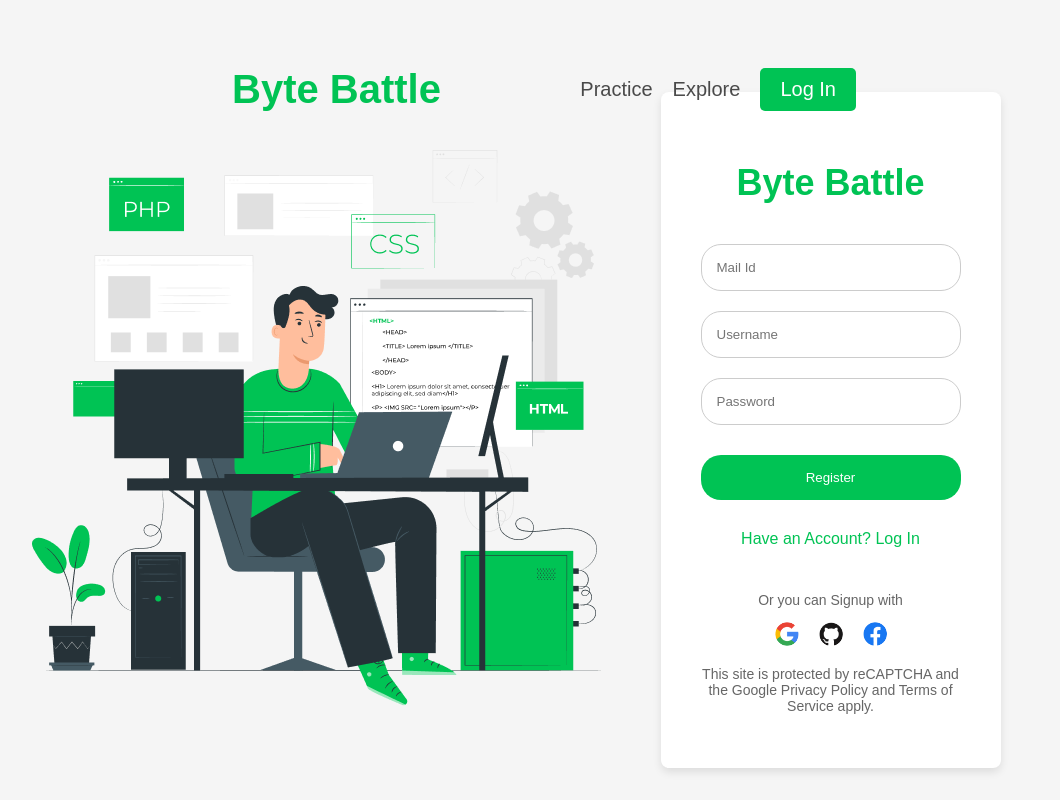
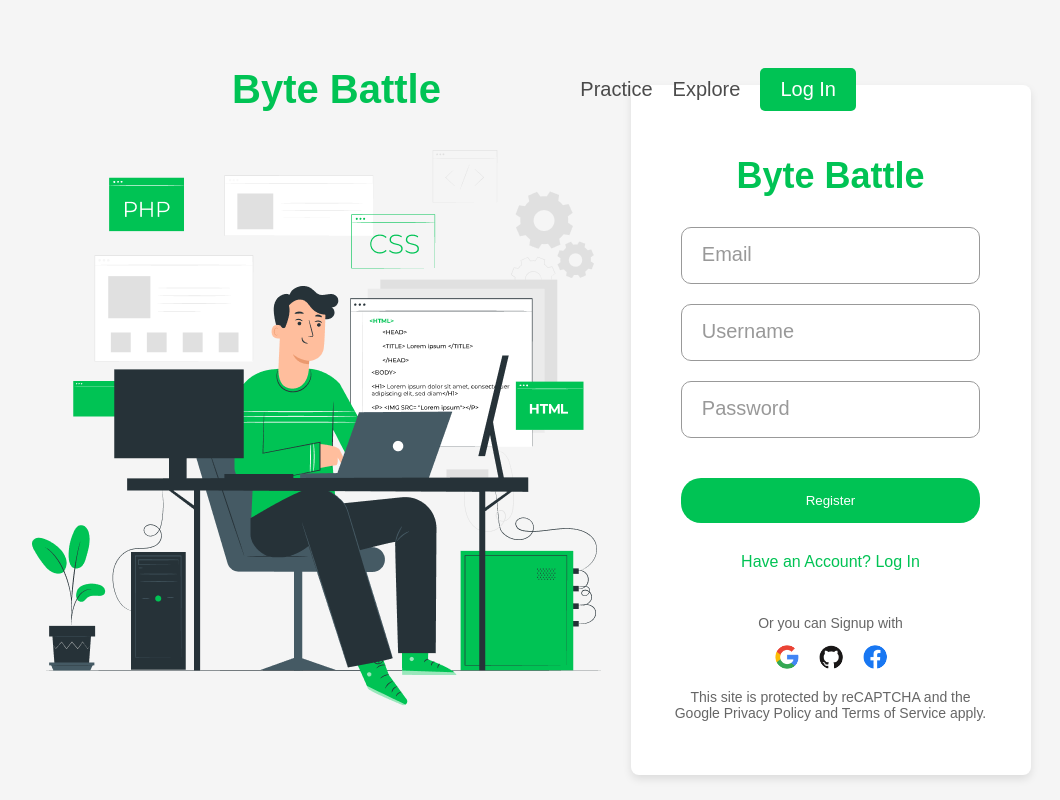
Before and after one commit to Ali-H-Hassan/ByteBattles-CodingAdventure, a React (Create React App) app in the folder frontend/: page /signup in a window 1280 px wide. Shown: the whole page, without its empty margins (96-1156 px from the left). Built offline with nearby package versions, Linux system fonts and the light colour scheme.

Commit message:
Updating Input SignUp

```diff
--- a/frontend/src/pages/SignupPage/signupPage.css
+++ b/frontend/src/pages/SignupPage/signupPage.css
@@ -36,7 +36,7 @@
 
 .signup-container {
   width: 100%;
-  max-width: 340px;
+  max-width: 400px;
   background: #fff;
   padding: 40px;
   box-shadow: 0 4px 8px rgba(0, 0, 0, 0.1);
@@ -52,17 +52,51 @@
   margin-bottom: 30px;
 }
 
-input[type="email"],
-input[type="text"],
-input[type="password"] {
+/* Input animation styles */
+.input-group {
+  font-size: 1.25rem;
+  position: relative;
+  margin-bottom: 20px;
+  --primary: #00c354;
+}
+
+.input-group .input {
+  all: unset;
+  color: #333;
+  padding: 1rem;
+  border: 1px solid #999;
+  border-radius: 10px;
+  background-color: #fff;
+  transition: border-color 150ms cubic-bezier(0.4, 0, 0.2, 1);
   width: 100%;
-  padding: 15px;
-  margin: 10px 0;
-  border: 1px solid #ccc;
-  border-radius: 20px;
   box-sizing: border-box;
 }
 
+.input-group .input:focus {
+  border-color: var(--primary);
+}
+
+.input-group .input:is(:focus, :valid) + .label,
+.input-group .input:not(:placeholder-shown) + .label {
+  transform: translateY(-125%) scale(0.7);
+  background-color: #fff;
+  padding: 0 0.5rem;
+  color: var(--primary);
+}
+
+.input-group .label {
+  position: absolute;
+  top: 1rem;
+  left: 1rem;
+  color: #999;
+  pointer-events: none;
+  transition: transform 150ms cubic-bezier(0.4, 0, 0.2, 1),
+    color 150ms cubic-bezier(0.4, 0, 0.2, 1);
+  background-color: transparent;
+  padding: 0 0.3rem;
+}
+
+/* Button styles */
 .signup-button {
   width: 100%;
   padding: 15px;
@@ -103,6 +137,7 @@ input[type="password"] {
   margin-top: 20px;
 }
 
+/* Responsive styles */
 @media (max-width: 768px) {
   .signup-body {
     flex-direction: column;
--- a/frontend/src/pages/SignupPage/signupPage.jsx
+++ b/frontend/src/pages/SignupPage/signupPage.jsx
@@ -68,30 +68,51 @@ const SignupPage = () => {
           <div className="signup-container">
             <h2 className="signup-title">Byte Battle</h2>
             <form onSubmit={handleSubmit}>
+              <div className="input-group">
                 <input
+                  className="input"
+                  required
                   type="email"
                   id="email"
                   name="email"
-                placeholder="Mail Id"
+                  placeholder=" "
                   value={newUser.email}
                   onChange={handleChange}
                 />
+                <label className="label" htmlFor="email">
+                  Email
+                </label>
+              </div>
+              <div className="input-group">
                 <input
+                  className="input"
+                  required
                   type="text"
                   id="username"
                   name="username"
-                placeholder="Username"
+                  placeholder=" "
                   value={newUser.username}
                   onChange={handleChange}
                 />
+                <label className="label" htmlFor="username">
+                  Username
+                </label>
+              </div>
+              <div className="input-group">
                 <input
+                  className="input"
+                  required
                   type="password"
                   id="password"
                   name="password"
-                placeholder="Password"
+                  placeholder=" "
                   value={newUser.password}
                   onChange={handleChange}
                 />
+                <label className="label" htmlFor="password">
+                  Password
+                </label>
+              </div>
               <button type="submit" className="signup-button">
                 Register
               </button>
```
Lines whose indentation alone changed are shown as unchanged.
